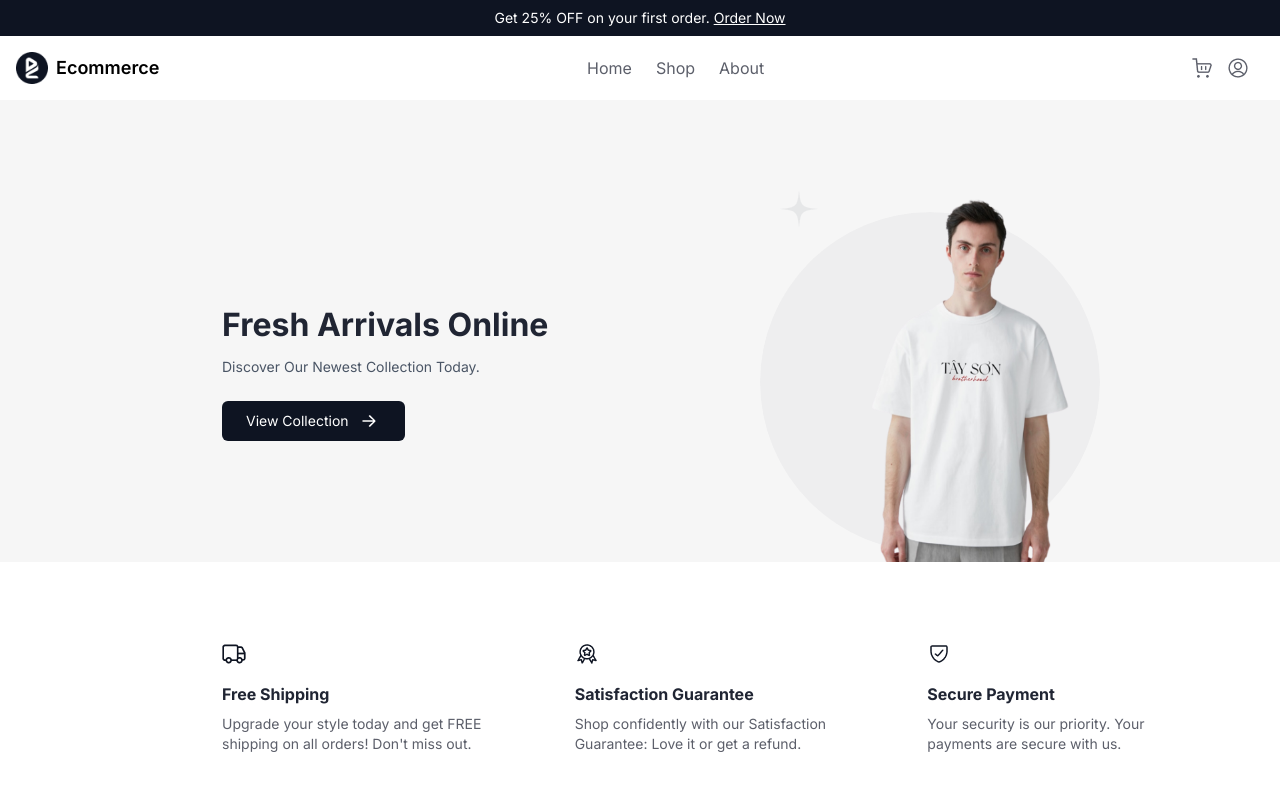
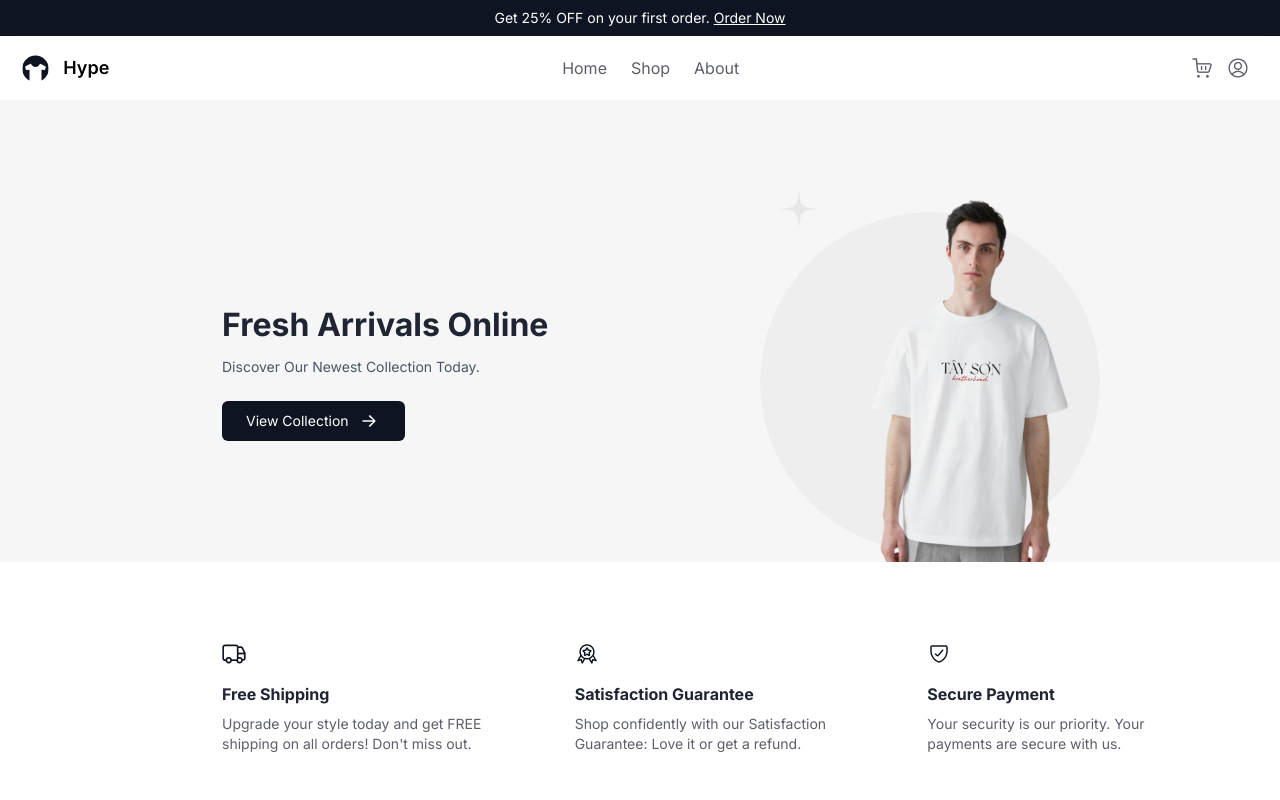
Before and after one commit to vanleybasso/aws_react_dez24_d03, a React (Vite) app: page / in a window 1280 px wide. Shown: the top 800 px of the page. Built offline with nearby package versions, Linux system fonts and the light colour scheme; no server answers; data requests are answered from the project's data file.

Commit message:
feat(ui): add company logo to the header component

```diff
--- a/index.html
+++ b/index.html
@@ -3,7 +3,7 @@
   <head>
     <meta charset="UTF-8" />
     <meta name="viewport" content="width=device-width, initial-scale=1.0" />
-    <title>Create-Vite</title>
+    <title>Hype</title>
     <link href="https://fonts.googleapis.com/css2?family=Inter:wght@400;500;600;700;800&display=swap" rel="stylesheet" />
 
     <link href="./src/index.css" rel="stylesheet" />
--- a/src/components/Footer.tsx
+++ b/src/components/Footer.tsx
@@ -90,11 +90,11 @@ const Footer = () => {
         <div className="container mx-auto px-4 flex flex-col md:flex-row md:justify-between md:pl-[50px]">
           <div>
             <div className="flex items-center">
-              <img src="/src/assets/Logomark.png" alt="Logo" className="h-8 mr-2" />
-              <span className="text-lg font-semibold">Ecommerce</span>
+              <img src="/src/assets/logo-favicon.svg" alt="Logo" className="h-10 mr-2" />
+              <span className="text-lg font-semibold">Hype</span>
             </div>
             <p className="text-custom mt-2 text-sm">
-              DevCut is a YouTube channel for <br /> practical project-based learning.
+            Urban fashion, authentic style. The trends <br /> you love, with the attitude you live!
             </p>
             <div className="flex items-center gap-4 mt-6">
               <a href="https://github.com" target="_blank" rel="noopener noreferrer">
@@ -197,7 +197,7 @@ const Footer = () => {
         </div>
 
         <div className="text-center text-gray-600 mt-30 mb-0 text-sm text-custom">
-          © {currentYear} DevCut. All rights reserved.
+          © {currentYear} Hype. All rights reserved.
         </div>
       </div>
     </footer>
--- a/src/components/Header.tsx
+++ b/src/components/Header.tsx
@@ -49,8 +49,8 @@ const Header = () => {
         </div>
 
         <div className="flex items-center gap-2">
-          <img src="/src/assets/Logomark.png" alt="Logo" className="h-8" />
-          <span className="text-lg font-semibold">Ecommerce</span>
+          <img src="/src/assets/logo-favicon.svg" alt="Logo" className="h-8" />
+          <span className="text-lg font-semibold">Hype</span>
         </div>
 
         <ul className="hidden md:flex gap-6 text-gray-700 flex-grow justify-center">
```
Also changed, not shown: src/assets/logo-favicon.svg (added).
